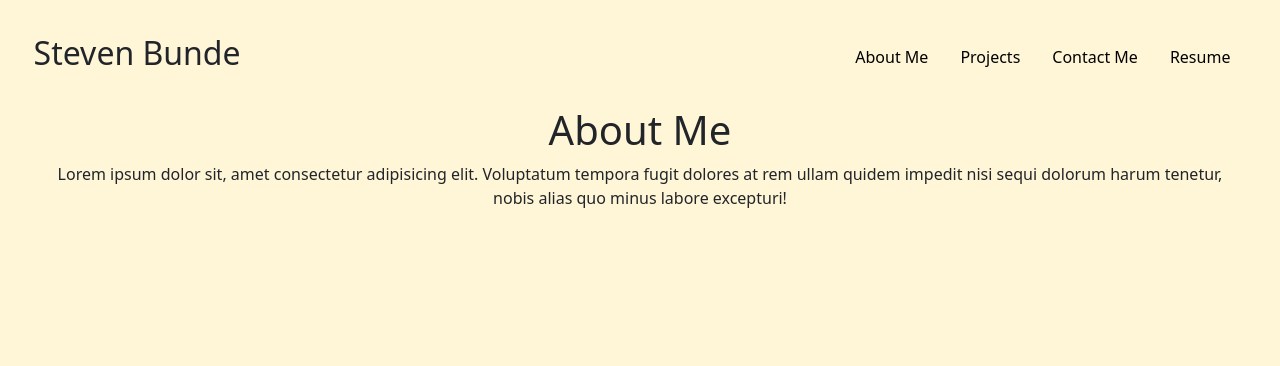
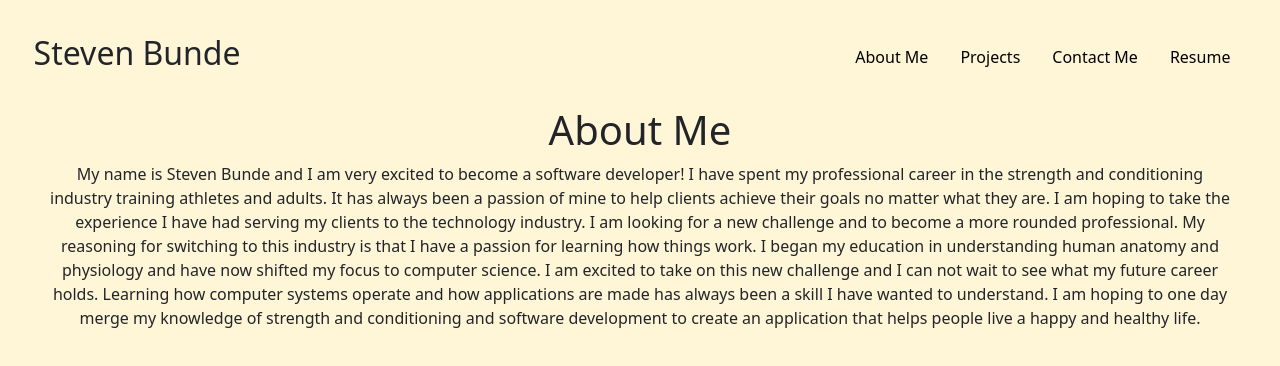
Before and after one commit to Bunde20/React-Portfolio, a React (Vite) app: page / in a window 1280 px wide. Shown: the top 366 px of the page. Built offline with nearby package versions, Linux system fonts and the light colour scheme.

Commit message:
Added basic cards to prjects page

```diff
--- a/src/main.jsx
+++ b/src/main.jsx
@@ -2,6 +2,7 @@ import React from 'react'
 import ReactDOM from 'react-dom/client'
 import { RouterProvider, createBrowserRouter } from 'react-router-dom'
 import './App.css'
+
 
 import 'bootstrap/dist/css/bootstrap.min.css'
 
--- a/src/pages/AboutMe.jsx
+++ b/src/pages/AboutMe.jsx
@@ -1,10 +1,25 @@
 export default function AboutMe() {
     return (
-        <div>
-            <h1>About Me</h1>
-            <p>
-                Lorem ipsum dolor sit, amet consectetur adipisicing elit. Voluptatum tempora fugit dolores at rem ullam quidem impedit nisi sequi dolorum harum tenetur, nobis alias quo minus labore excepturi!
-            </p>
-        </div>
-    )
+      <div>
+        <h1>About Me</h1>
+        <p>
+          My name is Steven Bunde and I am very excited to become a software
+          developer! I have spent my professional career in the strength and
+          conditioning industry training athletes and adults. It has always been
+          a passion of mine to help clients achieve their goals no matter what
+          they are. I am hoping to take the experience I have had serving my
+          clients to the technology industry. I am looking for a new challenge
+          and to become a more rounded professional. My reasoning for switching
+          to this industry is that I have a passion for learning how things
+          work. I began my education in understanding human anatomy and
+          physiology and have now shifted my focus to computer science. I am
+          excited to take on this new challenge and I can not wait to see what
+          my future career holds. Learning how computer systems operate and how
+          applications are made has always been a skill I have wanted to
+          understand. I am hoping to one day merge my knowledge of strength and
+          conditioning and software development to create an application that
+          helps people live a happy and healthy life.{' '}
+        </p>
+      </div>
+    );
 }
--- a/src/pages/ContactMe.jsx
+++ b/src/pages/ContactMe.jsx
@@ -1,9 +1,8 @@
 export default function ContactMe() {
     return (
         <div>
-            <h1>Contact Me</h1>
+            <h1>Insert contact card</h1>
             <p>
-                Lorem ipsum dolor sit, amet consectetur adipisicing elit. Voluptatum tempora fugit dolores at rem ullam quidem impedit nisi sequi dolorum harum tenetur, nobis alias quo minus labore excepturi!
             </p>
         </div>
     )
--- a/src/pages/Projects.jsx
+++ b/src/pages/Projects.jsx
@@ -1,10 +1,30 @@
 export default function Projects() {
-    return (
-        <div>
-            <h1>Projects</h1>
-            <p>
-                Lorem ipsum dolor sit, amet consectetur adipisicing elit. Voluptatum tempora fugit dolores at rem ullam quidem impedit nisi sequi dolorum harum tenetur, nobis alias quo minus labore excepturi!
-            </p>
-        </div>
-    )
-}
+        return (
+            <div class="card-deck">
+            <div class="card">
+              <img class="card-img-top" src="..." alt="Card image cap" />
+              <div class="card-body">
+                <h5 class="card-title">Card title</h5>
+                <p class="card-text">This is a longer card with supporting text below as a natural lead-in to additional content. This content is a little bit longer.</p>
+                <p class="card-text"><small class="text-muted">Last updated 3 mins ago</small></p>
+              </div>
+            </div>
+            <div class="card">
+              <img class="card-img-top" src="..." alt="Card image cap" />
+              <div class="card-body">
+                <h5 class="card-title">Card title</h5>
+                <p class="card-text">This card has supporting text below as a natural lead-in to additional content.</p>
+                <p class="card-text"><small class="text-muted">Last updated 3 mins ago</small></p>
+              </div>
+            </div>
+            <div class="card">
+              <img class="card-img-top" src="..." alt="Card image cap" />
+              <div class="card-body">
+                <h5 class="card-title">Card title</h5>
+                <p class="card-text">This is a wider card with supporting text below as a natural lead-in to additional content. This card has even longer content than the first to show that equal height action.</p>
+                <p class="card-text"><small class="text-muted">Last updated 3 mins ago</small></p>
+              </div>
+            </div>
+          </div>
+        )
+    }
```
